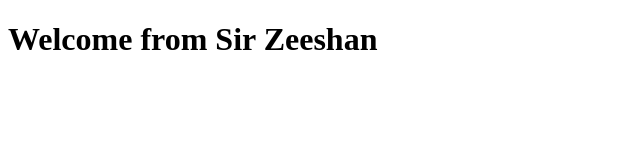
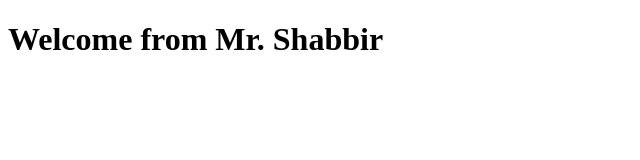
Before and after one commit to shujaatahmed/BootCamp2020, a plain HTML site: page index.html in a window 1280 px wide. Shown: the whole page, without its empty margins (0-640 px from the left). Drawn offline with Linux system fonts and the light colour scheme.

Commit message:
Update index.html

```diff
--- a/index.html
+++ b/index.html
@@ -8,7 +8,7 @@
 <body>
     <div>
 
-        <h1>Welcome from Sir Zeeshan</h1>
+        <h1>Welcome from Mr. Shabbir</h1>
     </div>
 </body>
 </html>
```
